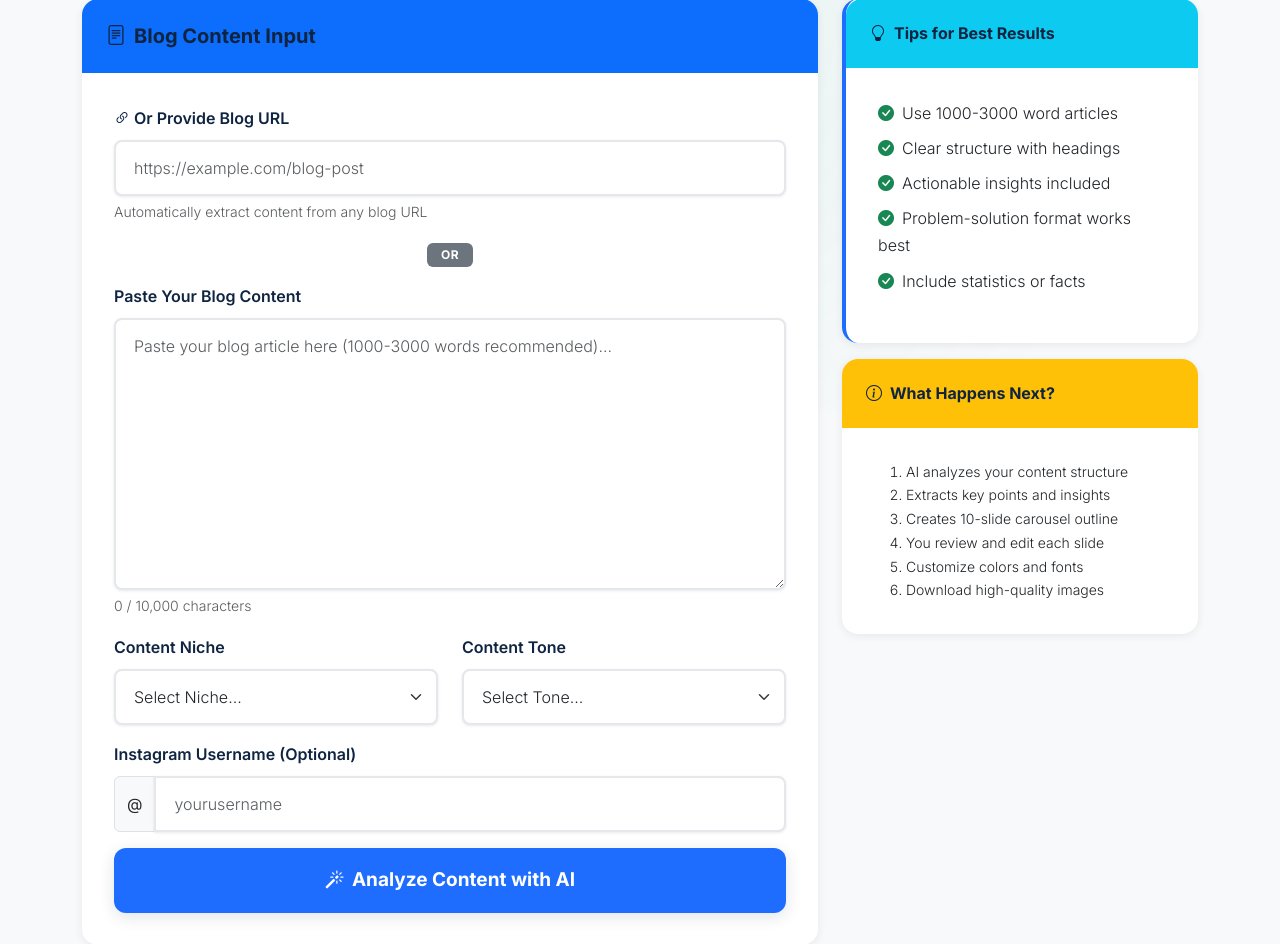
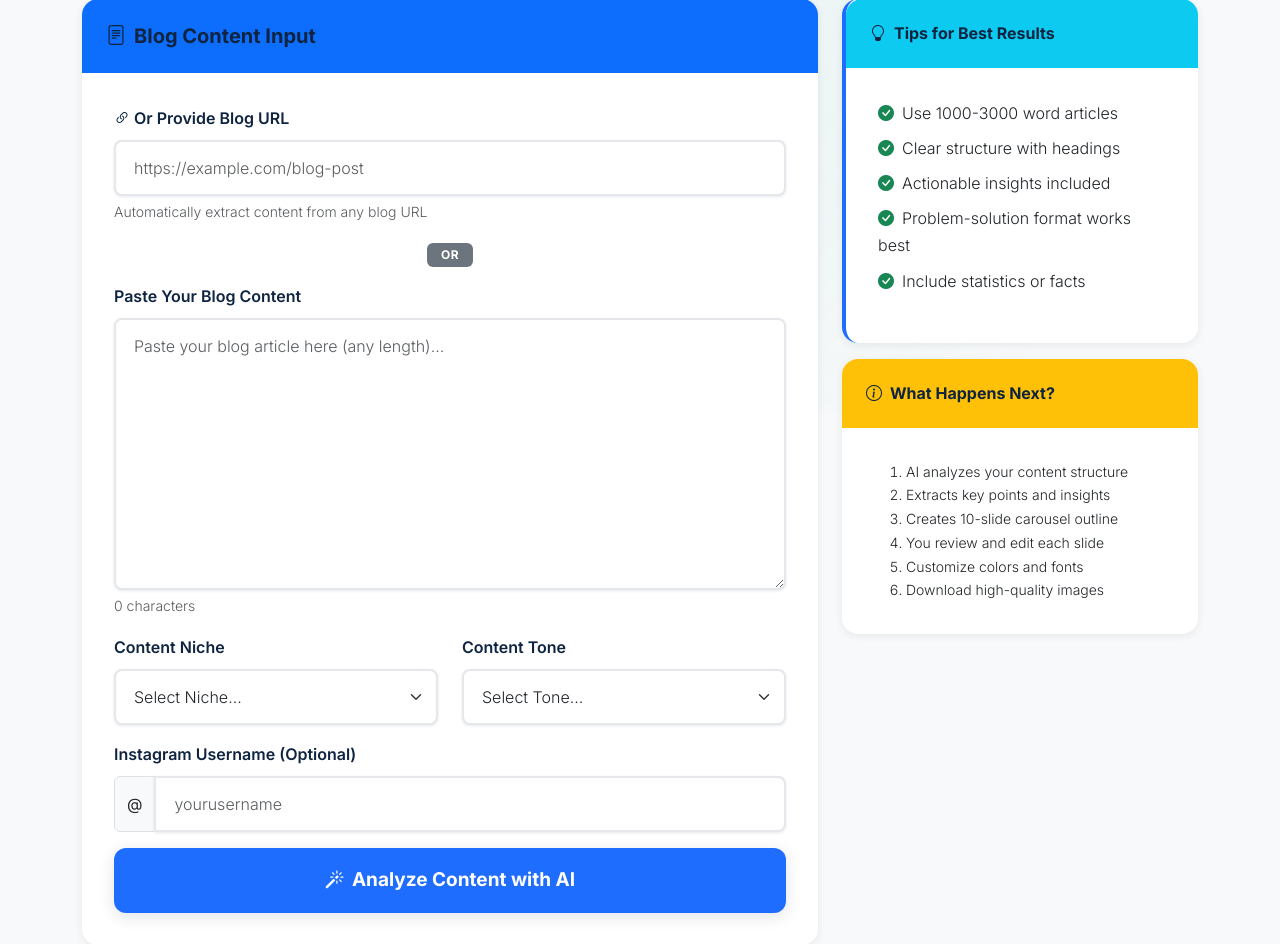
Before and after one commit to hoangminhmz/insta, a PHP site: page / in a window 1280 px wide. Shown: the part 388-1332 px from the top of the page. Run offline with PHP 8.4, Linux system fonts and the light colour scheme; some libraries are stand-ins or nearby versions; some web fonts are replaced.

Commit message:
Feature: Remove character limit for blog content input
- Increased MAX_CONTENT_LENGTH: 10,000 → 100,000 characters
- Removed maxlength attribute from textarea
- Updated placeholder text: 'any length' instead of word count
- Updated character counter: removed '/10,000' limit display
- Added thousand separator formatting (toLocaleString)
- Users can now paste entire long-form articles without truncation

```diff
--- a/assets/js/app.js
+++ b/assets/js/app.js
@@ -118,12 +118,7 @@ function initializeEventListeners() {
  */
 function updateCharCount() {
     const count = elements.blogContent.value.length;
-    elements.charCount.textContent = count;
-
-    if (count > 10000) {
-        elements.blogContent.value = elements.blogContent.value.substring(0, 10000);
-        elements.charCount.textContent = '10000';
-    }
+    elements.charCount.textContent = count.toLocaleString();
 }
 
 /**
--- a/config.php
+++ b/config.php
@@ -28,7 +28,7 @@ define('GEMINI_API_URL', 'https://generativelanguage.googleapis.com/v1beta/model
 // define('GEMINI_API_URL', 'https://generativelanguage.googleapis.com/v1/models/gemini-1.5-flash:generateContent');
 
 // Application Settings
-define('MAX_CONTENT_LENGTH', 10000); // Max characters for input
+define('MAX_CONTENT_LENGTH', 100000); // Max characters for input (100k)
 define('MAX_GENERATIONS_PER_SESSION', 10); // Rate limiting
 define('SESSION_TIMEOUT', 3600); // 1 hour
 
--- a/index.php
+++ b/index.php
@@ -108,11 +108,10 @@ require_once('config.php');
                                         class="form-control"
                                         id="blogContent"
                                         rows="10"
-                                        placeholder="Paste your blog article here (1000-3000 words recommended)..."
-                                        maxlength="10000"
+                                        placeholder="Paste your blog article here (any length)..."
                                     ></textarea>
                                     <div class="form-text">
-                                        <span id="charCount">0</span> / 10,000 characters
+                                        <span id="charCount">0</span> characters
                                     </div>
                                 </div>
 
```
